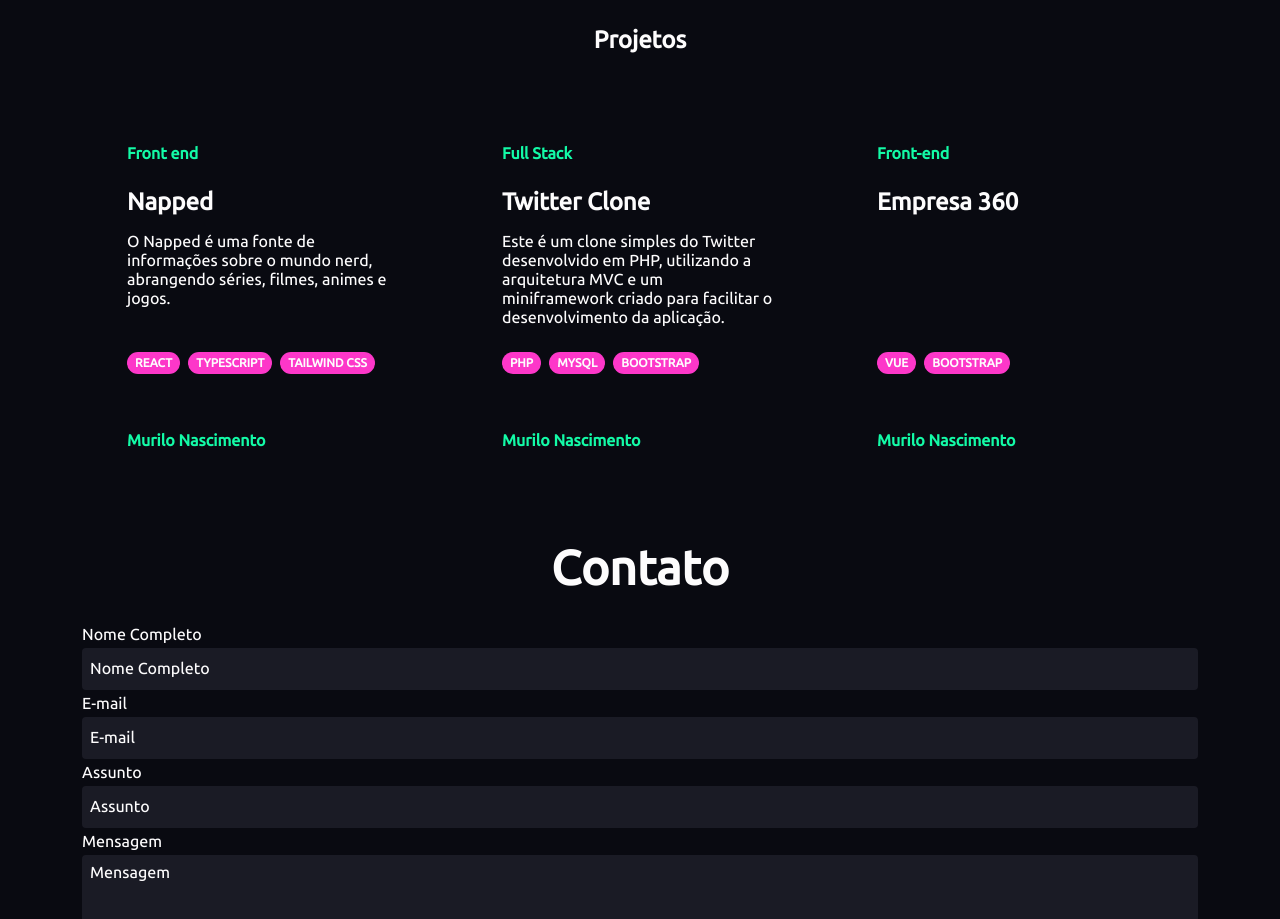
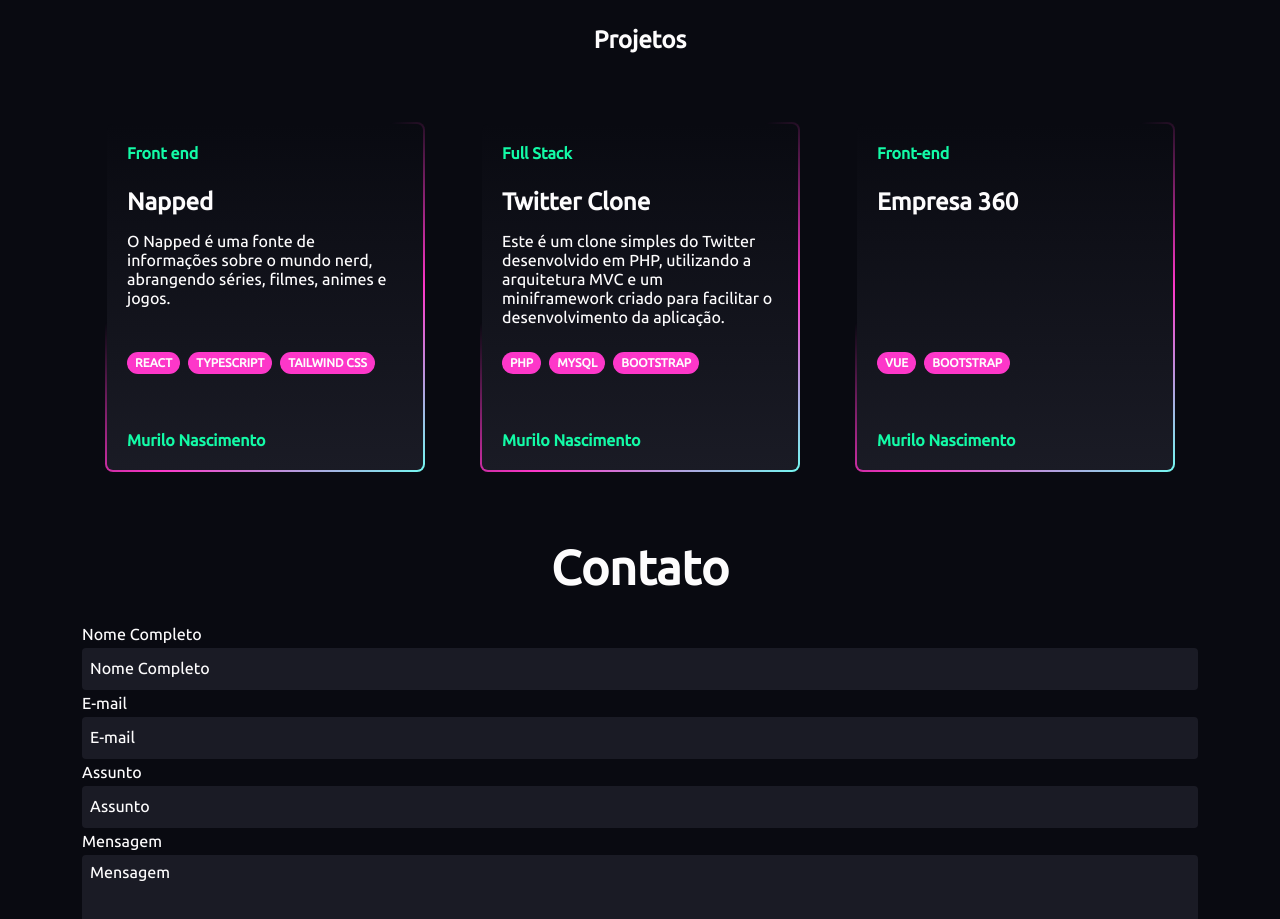
Before and after one commit to murilonicemento/my-portfolio, a Vue app: page / in a window 1280 px wide. Shown: the part 1160-2079 px from the top of the page. Built offline with nearby package versions, Linux system fonts and the light colour scheme.

Commit message:
style: add new colors

```diff
--- a/src/assets/base.css
+++ b/src/assets/base.css
@@ -3,6 +3,7 @@
   --color-black-hover: #1a1b25;
   --color-white: #fdfcfd;
   --color-green: #13fba7;
+  --color-blue: #73f9f1;
   --color-red: #ff4b61;
   --color-pink: #fd37c9;
   --font-size-md: 1rem;
```
